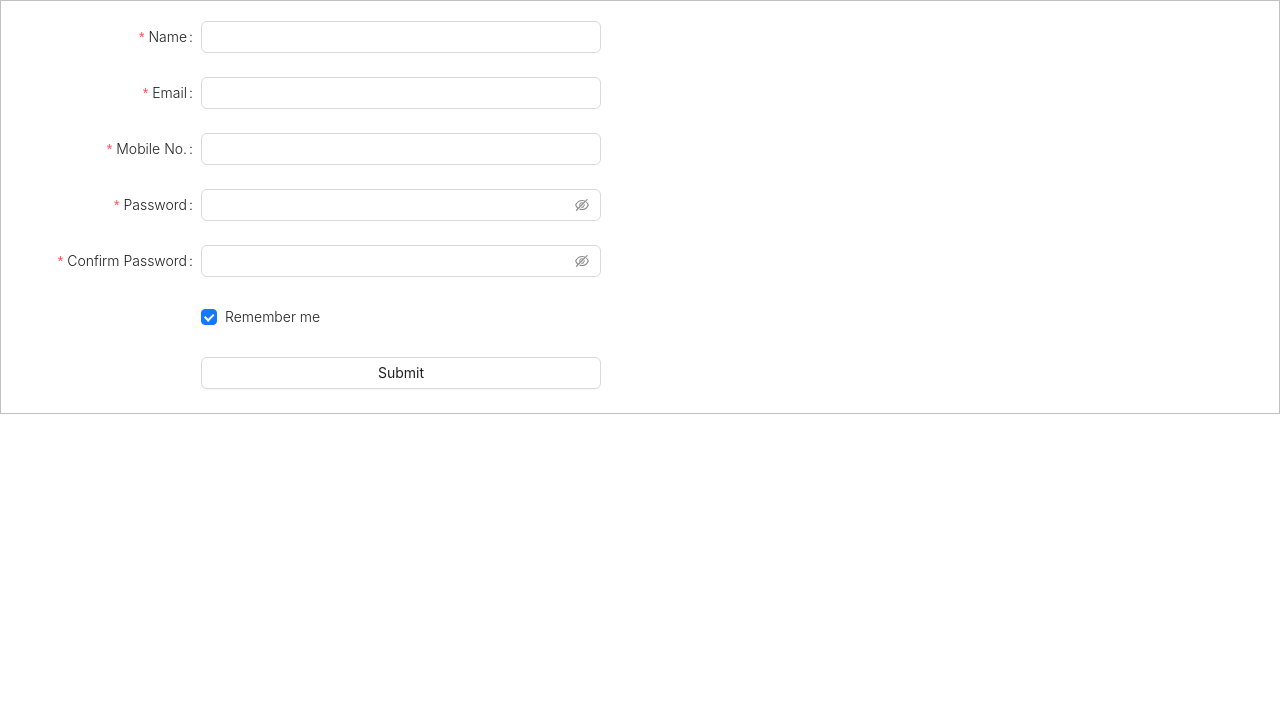
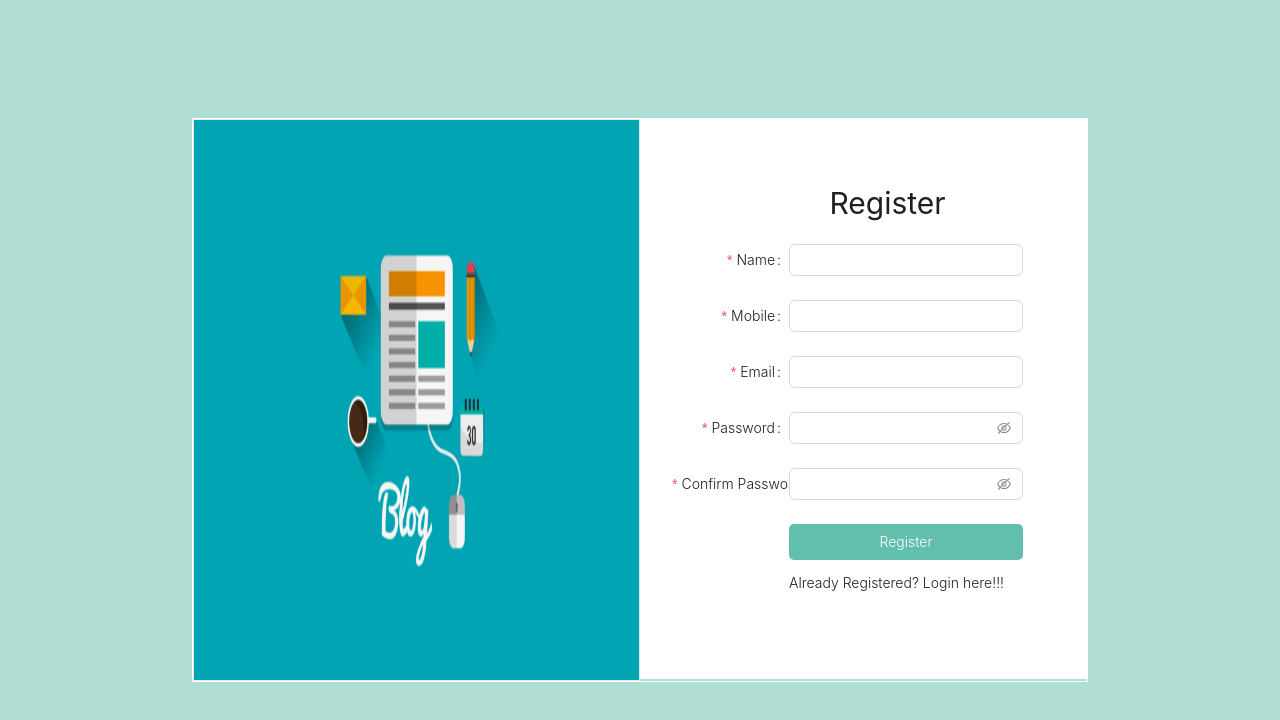
Before and after one commit to Sugambaj7/Ramailo-Blogs, a React (Vite) app: page /register in a window 1280 px wide. Shown: the top 720 px of the page. Built offline with nearby package versions, Linux system fonts and the light colour scheme; the HTML template or start-up script is replaced by a standard one.

Commit message:
optimize and added some field in register page

```diff
--- a/src/pages/LoginPage.jsx
+++ b/src/pages/LoginPage.jsx
@@ -4,16 +4,13 @@ import { Link, Navigate } from "react-router-dom";
 import { UserContext } from "../UserContext";
 import image from "../images/blog.png";
 import { Button, Checkbox, Form, Input } from "antd";
-import { AndDesign } from "../component/AndDesign";
 
 export const LoginPage = () => {
-  const [username, setUsername] = useState("");
-  const [password, setPassword] = useState("");
   const [redirect, setRedirect] = useState(false);
   const { setUserInfo } = useContext(UserContext);
 
   const onFinish = (values) => {
-    console.log("Success:", values);
+    login(values);
   };
   const onFinishFailed = (errorInfo) => {
     console.log("Failed:", errorInfo);
@@ -26,17 +23,18 @@ export const LoginPage = () => {
     };
   }, []);
 
-  async function login(event) {
-    event.preventDefault();
+  async function login(data) {
+    // console.log("Login:", data);
     const response = await fetch("http://localhost:4001/login", {
       method: "POST",
-      body: JSON.stringify({ username, password }),
+      body: JSON.stringify(data),
       headers: { "Content-Type": "application/json" },
       credentials: "include",
     });
 
     if (response.ok) {
       response.json().then((userInfo) => {
+        console.log(userInfo, "here");
         setUserInfo(userInfo);
         setRedirect(true);
       });
@@ -76,9 +74,10 @@ export const LoginPage = () => {
                 onFinish={onFinish}
                 onFinishFailed={onFinishFailed}
                 autoComplete="off"
-                className="login pl-8 pr-8"
+                className="login pl-8 pr-16"
+                // onSubmit={login}
               >
-                <h1>Login</h1>
+                <h1 className="pl-20">Login</h1>
                 <Form.Item
                   label="Username"
                   name="username"
@@ -103,17 +102,6 @@ export const LoginPage = () => {
                   ]}
                 >
                   <Input.Password />
-                </Form.Item>
-
-                <Form.Item
-                  name="remember"
-                  valuePropName="checked"
-                  wrapperCol={{
-                    offset: 8,
-                    span: 16,
-                  }}
-                >
-                  <Checkbox>Remember me</Checkbox>
                 </Form.Item>
 
                 <Form.Item
--- a/src/pages/RegisterPage.jsx
+++ b/src/pages/RegisterPage.jsx
@@ -1,6 +1,12 @@
-import { React, useState } from "react";
+import { React, useState, useEffect } from "react";
 import { Button, Checkbox, Form, Input } from "antd";
+import { Link } from "react-router-dom";
+import image from "../images/blog.png";
 import "../App.css";
+
+export const RegisterPage = () => {
+  const [username, setUsername] = useState("");
+  const [password, setPassword] = useState("");
 
   const onFinish = (values) => {
     console.log("Success:", values);
@@ -9,9 +15,12 @@ const onFinishFailed = (errorInfo) => {
     console.log("Failed:", errorInfo);
   };
 
-export const RegisterPage = () => {
-  const [username, setUsername] = useState("");
-  const [password, setPassword] = useState("");
+  useEffect(() => {
+    document.body.style.backgroundColor = "#B0DED5";
+    return () => {
+      document.body.style.backgroundColor = "white";
+    };
+  }, []);
 
   async function Register(event) {
     event.preventDefault();
@@ -52,8 +61,123 @@ export const RegisterPage = () => {
     //   />
     //   <button>Register</button>
     // </form>
-    <div className="bg-white border border-custombordergrey">
-      <div className="mt-5">
+
+    // <div className="bg-white border border-custombordergrey">
+    //   <div className="mt-5">
+    //     <Form
+    //       name="basic"
+    //       labelCol={{
+    //         span: 8,
+    //       }}
+    //       wrapperCol={{
+    //         span: 16,
+    //       }}
+    //       style={{
+    //         maxWidth: 600,
+    //       }}
+    //       initialValues={{
+    //         remember: true,
+    //       }}
+    //       onFinish={onFinish}
+    //       onFinishFailed={onFinishFailed}
+    //       autoComplete="off"
+    //     >
+    //       <Form.Item
+    //         label="Name"
+    //         name="name"
+    //         rules={[
+    //           {
+    //             required: true,
+    //             message: "Please input your name!",
+    //           },
+    //         ]}
+    //       >
+    //         <Input />
+    //       </Form.Item>
+
+    //       <Form.Item
+    //         label="Email"
+    //         name="email"
+    //         rules={[
+    //           {
+    //             required: true,
+    //             message: "Please input your email!",
+    //           },
+    //         ]}
+    //       >
+    //         <Input />
+    //       </Form.Item>
+
+    //       <Form.Item
+    //         label="Mobile No."
+    //         name="mobile"
+    //         rules={[
+    //           {
+    //             required: true,
+    //             message: "Please input your mobile number!",
+    //           },
+    //         ]}
+    //       >
+    //         <Input />
+    //       </Form.Item>
+
+    //       <Form.Item
+    //         label="Password"
+    //         name="password"
+    //         rules={[
+    //           {
+    //             required: true,
+    //             message: "Please input your password!",
+    //           },
+    //         ]}
+    //       >
+    //         <Input.Password />
+    //       </Form.Item>
+
+    //       <Form.Item
+    //         label="Confirm Password"
+    //         name="confirm-psw"
+    //         rules={[
+    //           {
+    //             required: true,
+    //             message: "Please input your password!",
+    //           },
+    //         ]}
+    //       >
+    //         <Input.Password />
+    //       </Form.Item>
+
+    //       <Form.Item
+    //         name="remember"
+    //         valuePropName="checked"
+    //         wrapperCol={{
+    //           offset: 8,
+    //           span: 16,
+    //         }}
+    //       >
+    //         <Checkbox>Remember me</Checkbox>
+    //       </Form.Item>
+
+    //       <Form.Item
+    //         wrapperCol={{
+    //           offset: 8,
+    //           span: 16,
+    //         }}
+    //       >
+    //         <Button htmlType="submit">Submit</Button>
+    //       </Form.Item>
+    //     </Form>
+    //   </div>
+    // </div>
+    <>
+      <div className="flex justify-center items-center h-screen">
+        <div className="grid lg:grid-cols-2 md:grid-cols-1 m-5 border border-white w-[70%] ">
+          <div className="border">
+            <img src={image} className="h-[70vh]" alt="" />
+          </div>
+          <div className="flex flex-col bg-white h-[70vh]">
+            <div className=" flex-1"></div>
+            <div className="flex-1">
               <Form
                 name="basic"
                 labelCol={{
@@ -71,7 +195,10 @@ export const RegisterPage = () => {
                 onFinish={onFinish}
                 onFinishFailed={onFinishFailed}
                 autoComplete="off"
+                className="login pl-8 pr-16"
+                // onSubmit={login}
               >
+                <h1 className="pl-20">Register</h1>
                 <Form.Item
                   label="Name"
                   name="name"
@@ -86,25 +213,24 @@ export const RegisterPage = () => {
                 </Form.Item>
 
                 <Form.Item
+                  label="Mobile"
+                  name="mob"
+                  rules={[
+                    {
+                      required: true,
+                      message: "Please input your mobile number!",
+                    },
+                  ]}
+                >
+                  <Input />
+                </Form.Item>
+                <Form.Item
                   label="Email"
                   name="email"
                   rules={[
                     {
                       required: true,
                       message: "Please input your email!",
-              },
-            ]}
-          >
-            <Input />
-          </Form.Item>
-
-          <Form.Item
-            label="Mobile No."
-            name="mobile"
-            rules={[
-              {
-                required: true,
-                message: "Please input your mobile number!",
                     },
                   ]}
                 >
@@ -126,26 +252,15 @@ export const RegisterPage = () => {
 
                 <Form.Item
                   label="Confirm Password"
-            name="confirm-psw"
+                  name="conf-psw"
                   rules={[
                     {
                       required: true,
-                message: "Please input your password!",
+                      message: "Please re-type your password!",
                     },
                   ]}
                 >
                   <Input.Password />
-          </Form.Item>
-
-          <Form.Item
-            name="remember"
-            valuePropName="checked"
-            wrapperCol={{
-              offset: 8,
-              span: 16,
-            }}
-          >
-            <Checkbox>Remember me</Checkbox>
                 </Form.Item>
 
                 <Form.Item
@@ -154,10 +269,17 @@ export const RegisterPage = () => {
                     span: 16,
                   }}
                 >
-            <Button htmlType="submit">Submit</Button>
+                  <button className="bg-customgreen">Register</button>
+                  <p className="mt-3 ">
+                    <Link to="/login">Already Registered? Login here!!!</Link>
+                  </p>
                 </Form.Item>
               </Form>
             </div>
+            <div className="flex-1"></div>
           </div>
+        </div>
+      </div>
+    </>
   );
 };
```
Lines whose indentation alone changed are shown as unchanged.
